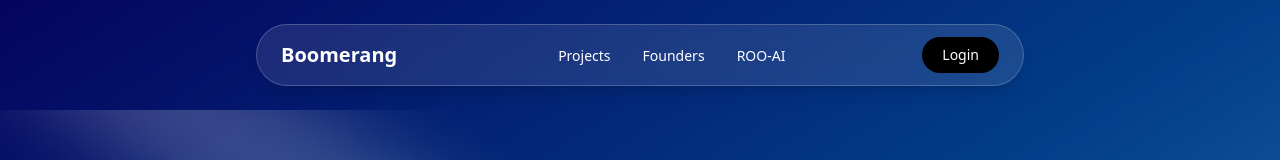
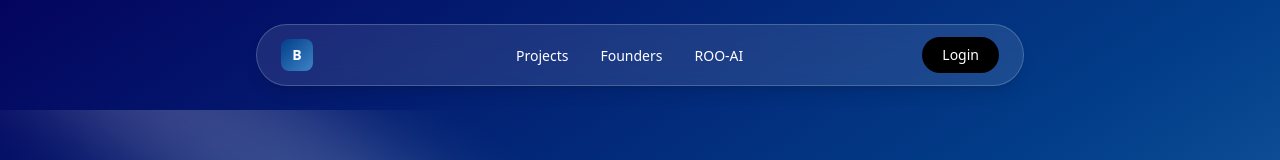
Before and after one commit to Pippinkntkm/sparkboardv5.0, a React (Vite) app: page / in a window 1280 px wide. Shown: the top 160 px of the page. Built offline with nearby package versions, Linux system fonts and the light colour scheme.

Commit message:
Replace Boomerang text with icon placeholder in navbar

```diff
--- a/src/components/ui/navbar-1.tsx
+++ b/src/components/ui/navbar-1.tsx
@@ -15,13 +15,15 @@ const Navbar1 = () => {
       <div className="flex items-center justify-between px-6 py-3 bg-white/10 backdrop-blur-md rounded-full shadow-lg w-full max-w-3xl relative z-10 border border-white/20">
         <div className="flex items-center">
           <motion.div
-            className="mr-6"
+            className="w-8 h-8 mr-6"
             initial={{ scale: 0.8 }}
             animate={{ scale: 1 }}
             whileHover={{ rotate: 10 }}
             transition={{ duration: 0.3 }}
           >
-            <span className="text-xl font-bold text-white">Boomerang</span>
+            <div className="w-full h-full bg-gradient-to-br from-boomerang-blue to-boomerang-light-blue rounded-lg flex items-center justify-center">
+              <span className="text-white font-bold text-sm">B</span>
+            </div>
           </motion.div>
         </div>
 
```
